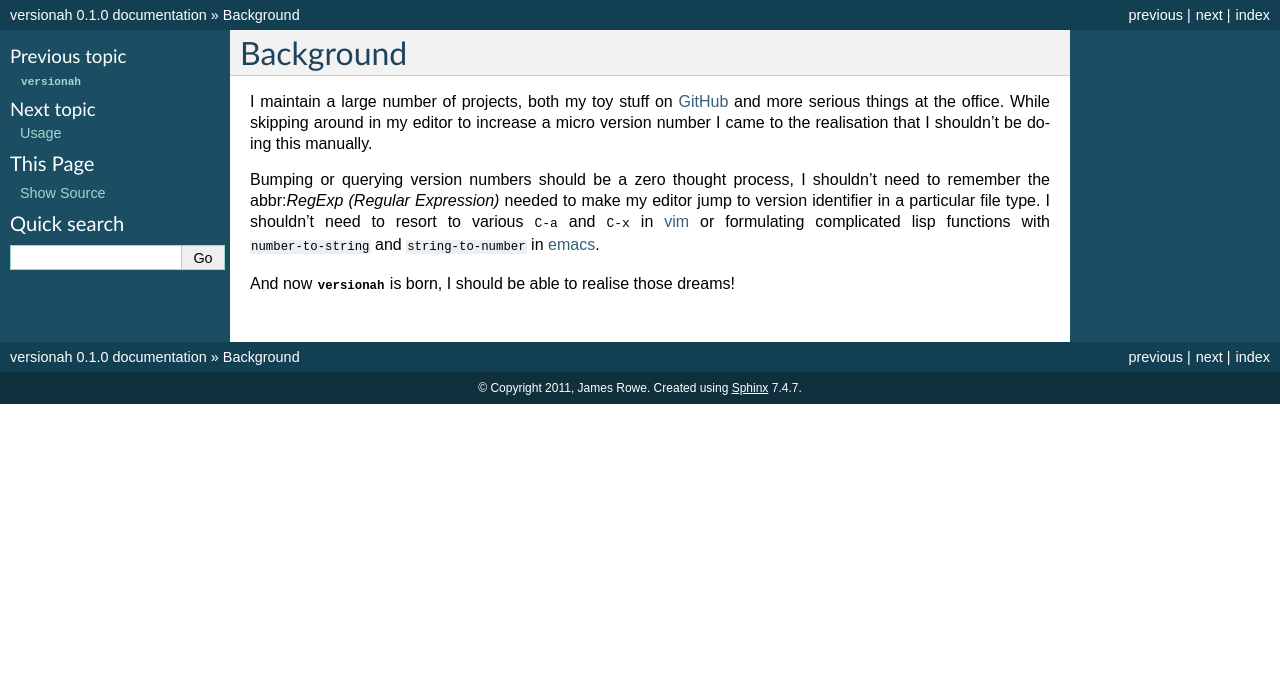
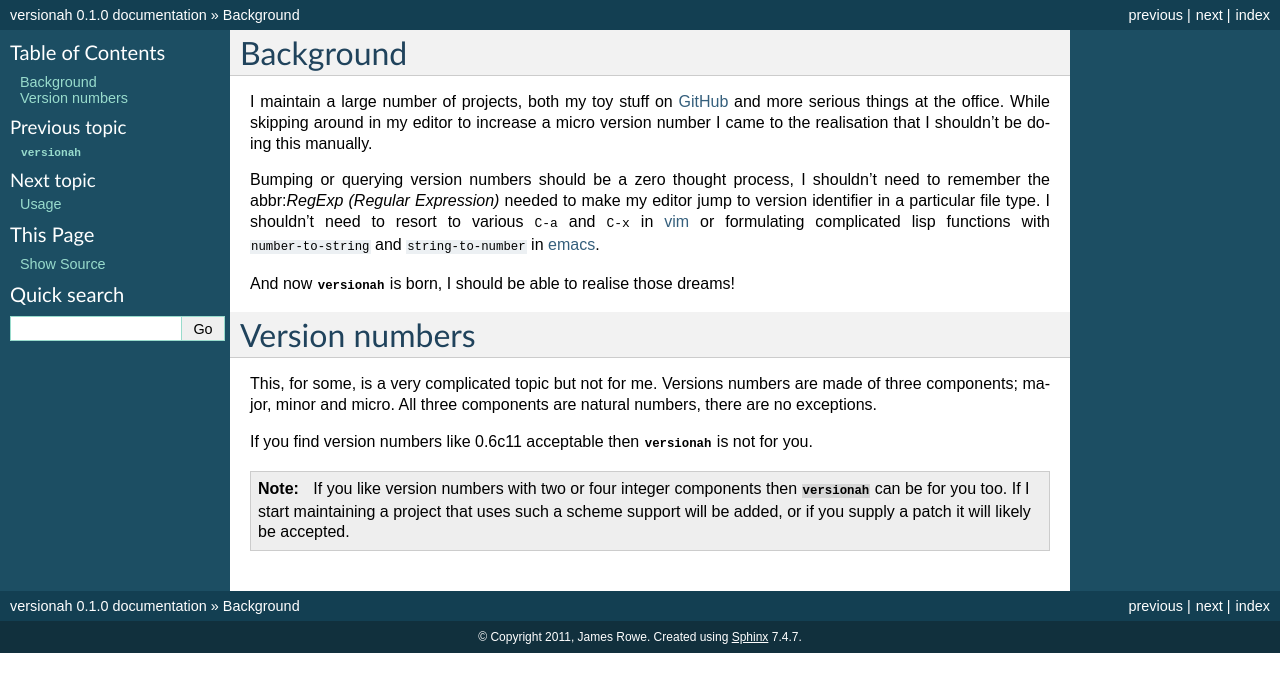
Before and after one commit to JNRowe/versionah, a Sphinx documentation site: the page built from doc/background.rst, in a window 1280 px wide. Shown: the top 692 px of the page. Built offline with Sphinx 7.4.7, drawn with Linux system fonts in a browser that asks for light colours.

Commit message:
Explained the version number format.

```diff
--- a/doc/background.rst
+++ b/doc/background.rst
@@ -15,6 +15,23 @@ in emacs_.
 
 And now :mod:`versionah` is born, I should be able to realise those dreams!
 
+Version numbers
+===============
+
+This, for some, is a very complicated topic but not for me.  Versions numbers
+are made of three components; major, minor and micro.  All three components are
+natural numbers, there are no exceptions.
+
+If you find version numbers like 0.6c11 acceptable then :mod:`versionah` is not
+for you.
+
+.. note::
+
+   If you like version numbers with two or four integer components then
+   :mod:`versionah` can be for you too.  If I start maintaining a project that
+   uses such a scheme support will be added, or if you supply a patch it will
+   likely be accepted.
+
 .. _GitHub: https://github.com/JNRowe/
 .. _vim: http://www.vim.org/
 .. _emacs: http://www.gnu.org/software/emacs/
```
